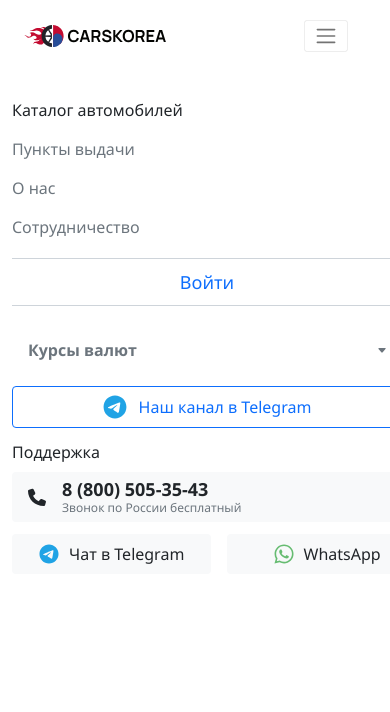
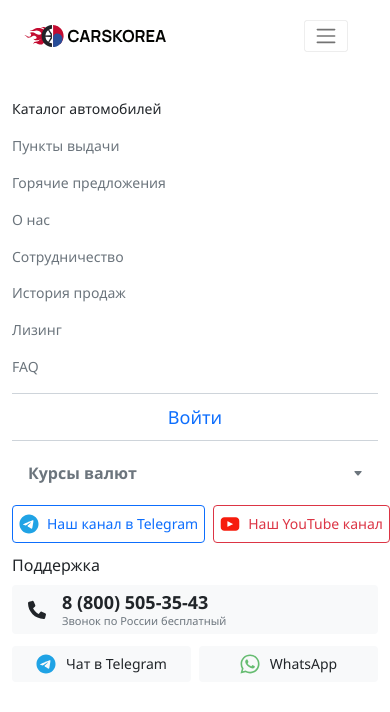
Before and after one commit to IT-Result/carskorea-design, a plain HTML site: page index.html in a window 390 px wide. Both pictures are taken after a click on the button 342 px from the left and 36 px from the top of the page. Drawn offline with Linux system fonts and the light colour scheme.

Commit message:
Upsoft 252 (#2)
* feat: made changes

* feat: changed style.css

* feat: changed menu

---------

Co-authored-by: Daniil-Okt <danikoktysyk@gmail.com>

```diff
--- a/index.html
+++ b/index.html
@@ -6,7 +6,7 @@
 	<meta charset="UTF-8">
 	<meta name="format-detection" content="telephone=no">
 	<!-- <style>body{opacity: 0;}</style> -->
-	<link rel="stylesheet" href="web/css/style.min.css?_v=20230903165723">
+	<link rel="stylesheet" href="web/css/style.min.css">
 	<link rel="shortcut icon" href="favicon.ico">
 	<!-- <meta name="robots" content="noindex, nofollow"> -->
 	<meta name="viewport" content="width=device-width, initial-scale=1.0">
@@ -18,7 +18,7 @@
 			<div class="top-header__container">
 				<div class="top-header__info">
 					<a href="/" class="top-header__logo logo"><img src="web/images/logo.svg" alt="Logo"></a>
-					<div class="top-header__links" data-da=".menu__body, 991.98,4">
+					<div class="top-header__links" data-da=".menu__body, 1200,4">
 						<div class="top-header__block">
 							<img src="web/images/icons/tel.svg" width="21" height="22" alt="Image">
 							<small>Поддержка</small>
@@ -36,15 +36,19 @@
 							</a>
 						</div>
 					</div>
-					<a href="" class="top-header__btn" data-da=".menu__body, 991.98,3">
+					<a href="" target="_blank" class="top-header__btn" data-da=".menu__btn-row, 1200,1">
 						<img src="web/images/icons/tg.svg" alt="Image">
 						<span>Наш канал в Telegram</span>
+					</a>
+          			<a href="" target="_blank" class="top-header__btn top-header__btn-red" data-da=".menu__btn-row, 1200,2">
+						<img src="web/images/icons/yt.svg" alt="Image">
+						<span>Наш YouTube канал</span>
 					</a>
 				</div>
 				<button type="button" class="menu__icon icon-menu">
 					<img src="web/images/navbar-toggler.svg" alt="Image">
 				</button>
-				<div class="header__user user-header" data-da=".menu__body, 991.98">
+				<div class="header__user user-header" data-da=".menu__body, 1200, 1">
 					<a class="user-header__sign" href="">Войти</a>
 					<div class="user-header__log">
 						<div class="user-header__name">Пётр</div>
@@ -60,16 +64,21 @@
 						<ul class="menu__list">
 							<li class="menu__item _active"><a href="#" class="menu__link">Каталог автомобилей</a></li>
 							<li class="menu__item"><a href="#" class="menu__link">Пункты выдачи</a></li>
+              				<li class="menu__item"><a href="#" class="menu__link">Горячие предложения</a></li>
 							<li class="menu__item"><a href="#" class="menu__link">О нас</a></li>
 							<li class="menu__item"><a href="#" class="menu__link">Сотрудничество</a></li>
+              				<li class="menu__item"><a href="#" class="menu__link">История продаж</a></li>
+              				<li class="menu__item"><a href="#" class="menu__link">Лизинг</a></li>
+              				<li class="menu__item"><a href="#" class="menu__link">FAQ</a></li>
 						</ul>
+            			<div class="menu__btn-row"></div>
 						<div class="mobile-title">
 							Поддержка
 						</div>
 					</nav>
 				</div>
-				<div class="bottom-header__lang lang" data-da=".menu__body, 991.98,3">
-					<div class="lang__wrapper" data-spollers="991.98">
+				<div class="bottom-header__lang lang" data-da=".menu__body, 1200,2">
+					<div class="lang__wrapper" data-spollers="1200">
 						<button class="lang__btn" type="button" data-spoller>
 							<span>Курсы валют</span>
 							<img src="web/images/icons/arrow.svg" alt="Image">
--- a/web/css/style.css
+++ b/web/css/style.css
@@ -1,5 +1,4 @@
 @charset "UTF-8";
-
 .lock body {
     overflow: hidden;
     -ms-touch-action: none;
@@ -7,25 +6,15 @@
     -ms-scroll-chaining: none;
     overscroll-behavior: none;
 }
-
-/*
-(i) Стилі будуть застосовуватись до
-всіх класів, що містять *__container
-Наприклад header__container, main__container і т.п.
-Сніппет (HTML): cnt
-*/
-
-[class*=__container] {
+[class*="__container"] {
     max-width: 85.5rem;
     margin: 0 auto;
     padding: 0 0.75rem;
 }
-
-[class*=-ibg] {
+[class*="-ibg"] {
     position: relative;
 }
-
-[class*=-ibg] img {
+[class*="-ibg"] img {
     position: absolute;
     width: 100%;
     height: 100%;
@@ -34,12 +23,10 @@
     -o-object-fit: cover;
     object-fit: cover;
 }
-
-[class*=-ibg_contain] img {
+[class*="-ibg_contain"] img {
     -o-object-fit: contain;
     object-fit: contain;
 }
-
 .header-main {
     color: #212529;
     line-height: 1;
@@ -51,51 +38,44 @@
     -webkit-font-smoothing: antialiased;
     -moz-osx-font-smoothing: grayscale;
 }
-
+.header-main button,
 .header-main input,
-.header-main button,
 .header-main textarea {
     font-family: "segoe ui";
     font-size: inherit;
 }
-
 .header-main button {
     font-family: inherit;
     cursor: pointer;
     background-color: transparent;
     border: 0;
 }
-
 .header-main a {
+    -webkit-text-decoration: none;
     text-decoration: none;
 }
-
 .header-main ul li {
     list-style: none;
     padding: 0;
     margin: 0;
 }
-
-.header-main ul,
-.header-main ol {
+.header-main ol,
+.header-main ul {
     padding: 0;
     margin-left: 0;
 }
-
 .header-main img {
     vertical-align: top;
     display: block;
     max-width: 100%;
     height: auto;
 }
-
 .header-main {
     padding: 1.5rem 0 1.3125rem;
     background-color: #fff;
     position: relative;
     border-bottom: 0.0625rem solid #dee2e6;
 }
-
 .top-header__container {
     display: -webkit-box;
     display: -ms-flexbox;
@@ -108,7 +88,6 @@
     justify-content: space-between;
     gap: 1.25rem;
 }
-
 .top-header__info {
     display: -webkit-box;
     display: -ms-flexbox;
@@ -118,7 +97,6 @@
     align-items: center;
     gap: 1rem;
 }
-
 .top-header__logo {
     position: relative;
     z-index: 6;
@@ -126,41 +104,40 @@
     -ms-flex: 0 0 12.5rem;
     flex: 0 0 12.5rem;
 }
-
 .top-header__links {
     position: relative;
 }
-
 .top-header__links a {
     color: inherit;
 }
-
 .top-header__block {
     display: -ms-grid;
     display: grid;
+    grid-gap: 0.25rem;
     gap: 0.25rem;
     -webkit-box-align: center;
     -ms-flex-align: center;
     align-items: center;
 }
-
 .top-header__block img {
     display: block;
     -ms-grid-row-span: 2;
     grid-row: span 2;
 }
-
 .top-header__block a {
     font-size: 1.25rem;
     font-weight: 600;
     color: inherit;
+    -webkit-transition: all 0.3s ease 0s;
+    transition: all 0.3s ease 0s;
 }
-
+.top-header__block a:hover {
+    opacity: 0.9;
+}
 .top-header__block small {
-  color: #6C757D;
-  font-size: 0.75rem;
+    color: #6c757d;
+    font-size: 0.6875rem;
 }
-
 .top-header__social {
     display: -webkit-box;
     display: -ms-flexbox;
@@ -170,12 +147,11 @@
     -ms-flex-align: center;
     align-items: center;
 }
-
 .top-header__btn {
-  font-size: 1rem;
-  padding: 0.5rem 1rem;
+    font-size: 0.875rem;
+    padding: 0.5rem;
     border-radius: 0.25rem;
-  background-color: #F8F9FA;
+    background-color: #f8f9fa;
     display: -webkit-box;
     display: -ms-flexbox;
     display: flex;
@@ -185,20 +161,18 @@
     -webkit-box-pack: center;
     -ms-flex-pack: center;
     justify-content: center;
-  gap: 0.75rem;
+    gap: 0.5rem;
     white-space: nowrap;
     -webkit-transition: background-color 0.3s;
     transition: background-color 0.3s;
     color: inherit;
 }
-
 .top-header__btn img {
     -webkit-box-flex: 0;
     -ms-flex: 0 0 1.5rem;
     flex: 0 0 1.5rem;
     height: 1.5rem;
 }
-
 .header-social {
     display: -webkit-box;
     display: -ms-flexbox;
@@ -211,25 +185,21 @@
     justify-content: center;
     padding: 0.625rem;
     border-radius: 0.25rem;
-  background-color: #F8F9FA;
+    background-color: #f8f9fa;
     -webkit-transition: background-color 0.3s;
     transition: background-color 0.3s;
 }
-
 .header-social span {
     font-weight: 500;
     display: block;
 }
-
 .header-social img {
     width: 1.25rem;
     height: 1.25rem;
 }
-
 .user-header {
     font-size: 1.125rem;
 }
-
 .user-header__sign {
     display: -webkit-box;
     display: -ms-flexbox;
@@ -243,53 +213,45 @@
     padding: 0.625rem;
     border-radius: 0.25rem;
     background-color: transparent;
-  color: #0D6EFD;
+    color: #0d6efd;
     -webkit-transition: background-color 0.3s;
     transition: background-color 0.3s;
 }
-
 ._auth .user-header__sign {
     display: none;
 }
-
 .user-header__log {
     -webkit-box-align: center;
     -ms-flex-align: center;
     align-items: center;
     display: none;
 }
-
 ._auth .user-header__log {
     display: -webkit-box;
     display: -ms-flexbox;
     display: flex;
 }
-
 .user-header__name {
-  color: #0D6EFD;
+    color: #0d6efd;
     padding-right: 0.75rem;
-  border-right: 0.0625rem solid #CED4DA;
+    border-right: 0.0625rem solid #ced4da;
     line-height: 2;
 }
-
 .user-header__out {
-  color: #6C757D;
+    color: #6c757d;
     padding-left: 0.75rem;
     font-size: 0.875rem;
 }
-
 .user-header a.user-header__out {
+    -webkit-text-decoration: underline;
     text-decoration: underline;
 }
-
 .bottom-header {
     font-size: 1rem;
 }
-
 .bottom-header__container {
     position: relative;
 }
-
 .menu__list {
     display: -webkit-box;
     display: -ms-flexbox;
@@ -298,19 +260,21 @@
     -ms-flex-align: center;
     align-items: center;
     gap: 1rem;
+    -ms-flex-wrap: wrap;
+    flex-wrap: wrap;
 }
-
 .menu__link {
-  padding: 0.75rem 1rem;
+    padding: 0.34375rem 0.5rem;
     border-radius: 0.25rem;
+    font-size: 0.875rem;
     -webkit-transition: background-color 0.3s;
     transition: background-color 0.3s;
     color: inherit;
 }
-
 .lang__btn {
-  color: #6C757D;
+    color: #6c757d;
     font-weight: 600;
+    min-width: 9.539375rem;
     border-radius: 0.25rem;
     padding: 0.5rem 1rem;
     display: -webkit-box;
@@ -324,18 +288,16 @@
     -webkit-transition: background-color 0.3s;
     transition: background-color 0.3s;
 }
-
 .submenu {
     border-radius: 0.25rem;
     border: 1px solid rgba(0, 0, 0, 0.15);
-  background: #FFF;
+    background: #fff;
     gap: 0.5rem;
     -webkit-transition: all 0.3s;
     transition: all 0.3s;
 }
-
 .submenu__item {
-  color: #6C757D;
+    color: #6c757d;
     display: -webkit-box;
     display: -ms-flexbox;
     display: flex;
@@ -344,7 +306,6 @@
     align-items: center;
     gap: 0.5rem;
 }
-
 .submenu__icon {
     font-size: 0.875rem;
     display: -webkit-box;
@@ -356,7 +317,6 @@
     gap: 0.375rem;
     text-transform: uppercase;
 }
-
 .submenu__icon img {
     -webkit-box-flex: 0;
     -ms-flex: 0 0 2.125rem;
@@ -364,20 +324,17 @@
     width: 2.125rem;
     height: 2.125rem;
 }
-
 .submenu small {
     display: block;
     padding: 0.25rem 0.375rem;
     font-size: 0.5625rem;
     line-height: 1.1111111111;
     border-radius: 0.25rem;
-  background-color: #F8F9FA;
+    background-color: #f8f9fa;
 }
-
 ul.submenu {
     padding: 0.75rem 1rem;
 }
-
 .currency {
     text-transform: uppercase;
     display: -webkit-box;
@@ -388,15 +345,12 @@ ul.submenu {
     font-weight: 600;
     color: #152536;
 }
-
 .currency span {
-  color: #DC3545;
+    color: #dc3545;
 }
-
 .icon-menu {
     display: none;
 }
-
 .mobile-title {
     display: block;
     font-size: 1rem;
@@ -406,12 +360,10 @@ ul.submenu {
     -ms-flex-order: 4;
     order: 4;
 }
-
-@media (min-width: 61.99875em) {
+@media (min-width: 1200px) {
     .top-header {
-    margin-bottom: 2.25rem;
+        margin-bottom: 2.65625rem;
     }
-
     .top-header__links {
         display: -webkit-box;
         display: -ms-flexbox;
@@ -419,9 +371,8 @@ ul.submenu {
         gap: 1.5rem;
         padding: 0 1rem;
     }
-
-  .top-header__links::before,
-  .top-header__links::after {
+    .top-header__links::after,
+    .top-header__links::before {
         content: "";
         position: absolute;
         width: 0.0625rem;
@@ -430,31 +381,25 @@ ul.submenu {
         -webkit-transform: translateY(-50%);
         -ms-transform: translateY(-50%);
         transform: translateY(-50%);
-    background-color: #CED4DA;
+        background-color: #ced4da;
     }
-
     .top-header__links::after {
         right: 0;
     }
-
     .top-header__links:before {
         left: 0;
     }
-
     .top-header__block img {
         display: none;
     }
-
     .top-header__btn span {
         -webkit-box-flex: 1;
         -ms-flex: 1 1 auto;
         flex: 1 1 auto;
     }
-
     .header-social span {
         display: none;
     }
-
     .bottom-header__container {
         display: -webkit-box;
         display: -ms-flexbox;
@@ -467,11 +412,9 @@ ul.submenu {
         -ms-flex-pack: justify;
         justify-content: space-between;
     }
-
     ._active .menu__link {
         background-color: rgba(207, 226, 255, 0.4);
     }
-
     .lang:hover .submenu {
         opacity: 1;
         visibility: visible;
@@ -480,11 +423,9 @@ ul.submenu {
         -ms-transform: translateY(0);
         transform: translateY(0);
     }
-
     .lang:hover .lang__btn {
-    background-color: #F8F9FA;
+        background-color: #f8f9fa;
     }
-
     .submenu {
         z-index: 10;
         position: absolute;
@@ -499,17 +440,14 @@ ul.submenu {
         display: -ms-grid;
         display: grid;
     }
-
     .mobile-title {
         display: none;
     }
 }
-
-@media (max-width: 61.99875em) {
+@media (max-width: 1200px) {
     .header-main {
         padding: 0.5rem 0;
     }
-
     .header-main::before {
         content: "";
         position: absolute;
@@ -520,81 +458,84 @@ ul.submenu {
         background-color: #fff;
         z-index: 6;
     }
-
     .top-header__links {
         -webkit-box-ordinal-group: 6;
         -ms-flex-order: 5;
         order: 5;
     }
-
     .top-header__block {
         -ms-grid-columns: 1.125rem 1fr;
         grid-template-columns: 1.125rem 1fr;
         gap: 0.25rem 1rem;
         padding: 0.5rem 1rem;
         border-radius: 0.25rem;
-    background-color: #F8F9FA;
+        background-color: #f8f9fa;
         margin-bottom: 0.75rem;
     }
-
     .top-header__block a {
         font-size: 1.125rem;
     }
-
     .top-header__block small:nth-child(2) {
         display: none;
     }
-
     .top-header__block small:last-child {
         -ms-grid-column: 2;
         grid-column: 2;
     }
-
     .top-header__social {
-    gap: 1rem;
+        grid-gap: 0.5rem;
+        gap: 0.5rem;
+        display: grid;
+        grid-template-columns: 1fr 1fr;
     }
-
+    .menu__btn-row {
+        display: grid;
+        grid-template-columns: 1fr 1fr;
+        grid-gap: 0.5rem;
+        gap: 0.5rem;
+    }
     .top-header__btn {
         padding: 0.5rem 1rem;
         line-height: 1.125;
-    border: 0.0625rem solid #0D6EFD;
+        border: 0.0625rem solid #0d6efd;
         background-color: transparent;
-    margin-top: 1rem;
-    color: #0D6EFD;
-    margin-bottom: 1rem;
+        margin-top: 0.75rem;
+        color: #0d6efd;
+        margin-bottom: 0.875rem;
     }
-
+    .top-header__btn-red {
+        border-color: #dc3545;
+    }
+    .top-header__btn-red span {
+        color: #dc3545;
+    }
     .header-social {
         gap: 0.625rem;
     }
-
     .top-header__social .header-social {
         -webkit-box-flex: 1;
         -ms-flex: 1 0 46%;
         flex: 1 0 46%;
     }
-
     .user-header {
-    margin-bottom: 1.5rem;
+        margin-bottom: 0.75rem;
         padding: 0.6875rem 0.625rem;
-    border-top: 1px solid #CED4DA;
-    border-bottom: 1px solid #CED4DA;
+        border-top: 1px solid #ced4da;
+        border-bottom: 1px solid #ced4da;
     }
-
     .user-header__sign {
         border-radius: 0;
         padding: 0;
         line-height: 1.3333333333;
     }
-
     .user-header__log {
         -webkit-box-pack: center;
         -ms-flex-pack: center;
         justify-content: center;
     }
-
     .menu__body {
         position: fixed;
+        max-width: 100vw;
         width: 100%;
         height: calc(100% - 4.0625rem);
         top: -200%;
@@ -614,13 +555,13 @@ ul.submenu {
         transition: top 0.4s;
         overflow-y: auto;
         overflow-x: hidden;
+        -webkit-box-sizing: border-box;
+        box-sizing: border-box;
     }
-
     .menu-open .menu__body {
         opacity: 1;
         top: 4.0625rem;
     }
-
     .menu__list {
         gap: 0.625rem;
         -webkit-box-orient: vertical;
@@ -630,23 +571,20 @@ ul.submenu {
         -webkit-box-align: start;
         -ms-flex-align: start;
         align-items: flex-start;
-    margin-bottom: 1rem;
+        margin-bottom: 0.75rem;
     }
-
     .menu__item {
-    color: #6C757D;
+        color: #6c757d;
     }
-
     .menu__link {
         display: block;
         padding: 0.375rem 0.375rem 0.375rem 0;
         line-height: 1.0625;
+        font-size: 14px;
     }
-
     ._active .menu__link {
         color: #212529;
     }
-
     .lang__btn {
         padding: 0.625rem 1rem;
         line-height: 1.25;
@@ -655,11 +593,9 @@ ul.submenu {
         -ms-flex-pack: justify;
         justify-content: space-between;
     }
-
     .submenu__item + .submenu__item {
         margin-top: 0.5rem;
     }
-
     .icon-menu {
         display: block;
         position: relative;
@@ -668,57 +604,63 @@ ul.submenu {
         z-index: 6;
     }
 }
-
-@media (max-width: 61.99875em) and (any-hover: none) {
+@media (max-width: 1200px) and (any-hover: none) {
     .icon-menu {
         cursor: default;
     }
 }
-
 @media (max-width: 29.99875em) {
     .top-header__logo {
         -webkit-box-flex: 0;
         -ms-flex: 0 0 9.375rem;
         flex: 0 0 9.375rem;
     }
-
     .menu__body {
         height: calc(100% - 3.5rem);
     }
-
     .menu-open .menu__body {
         top: 3.5rem;
     }
+    .top-header__social {
+        -webkit-box-sizing: border-box;
+        box-sizing: border-box;
     }
-
-@media (min-width: 20em) and (max-width: 22.5em) {
-@supports (font-size: clamp( 0.8125rem , -0.6875rem  +  7.5vw , 1rem )) {
+    .header-social {
+        padding: 0.5rem;
+    }
     .header-social span {
-      font-size: clamp( 0.8125rem , -0.6875rem  +  7.5vw , 1rem );
+        font-size: 0.875rem;
+    }
+    .top-header__btn img {
+        -webkit-box-flex: 0;
+        -ms-flex: 0 0 1.25rem;
+        flex: 0 0 1.25rem;
+        height: 1.25rem;
     }
 }
-
-@supports not (font-size: clamp( 0.8125rem , -0.6875rem  +  7.5vw , 1rem )) {
+@media (min-width: 20em) and (max-width: 22.5em) {
+    @supports (font-size: clamp(0.8125rem, -0.6875rem + 7.5vw, 0.75rem)) {
+        .header-social span {
+            font-size: clamp(0.8125rem, -0.6875rem + 7.5vw, 0.75rem);
+        }
+    }
+    @supports not (font-size: clamp(0.8125rem, -0.6875rem + 7.5vw, 0.75rem)) {
         .header-social span {
             font-size: calc(0.8125rem + 0.1875 * (100vw - 20rem) / 2.5);
         }
     }
 }
-
 @media (any-hover: hover) {
     .top-header__btn:hover {
         background-color: rgba(207, 226, 255, 0.4);
         color: #212529;
     }
-
     .header-social:hover {
         background-color: rgba(207, 226, 255, 0.4);
     }
-
     .user-header__sign:hover {
-    background-color: #F8F9FA;
+        background-color: #f8f9fa;
     }
-
     .menu__link:hover {
         background-color: rgba(207, 226, 255, 0.4);
         color: #212529;
```
Also changed, not shown: web/css/style.min.css, web/images/icons/yt.svg (added), 3 other files. Lines whose indentation alone changed are shown as unchanged.
